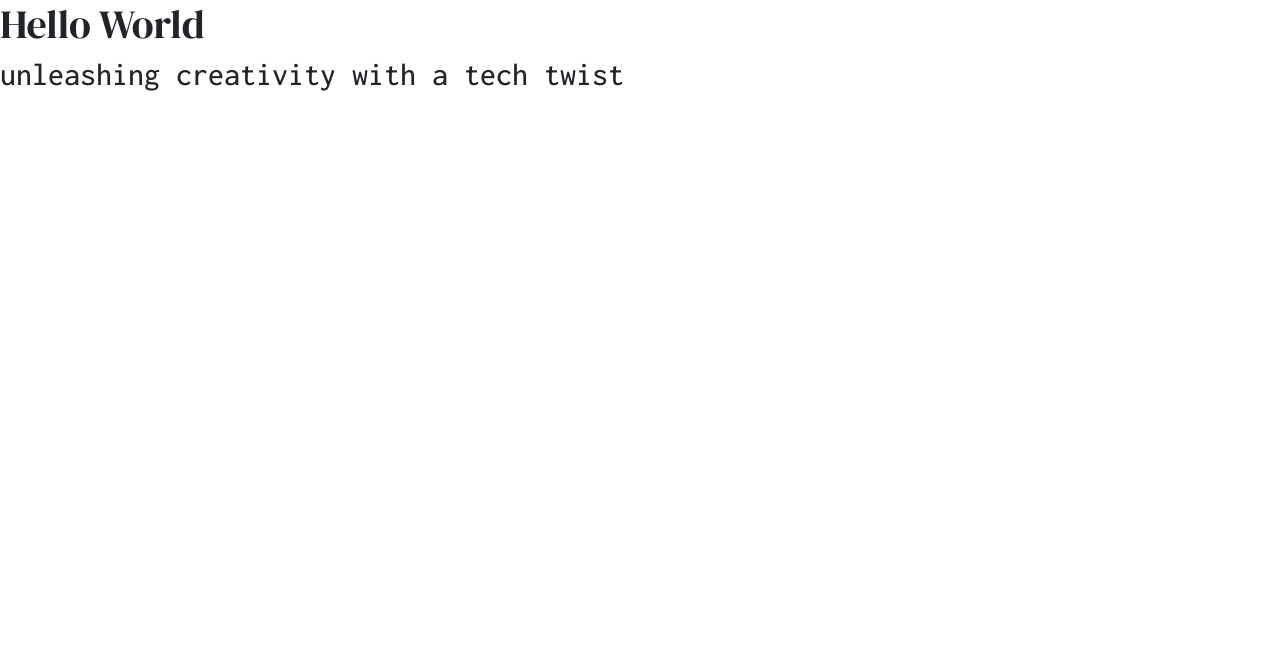
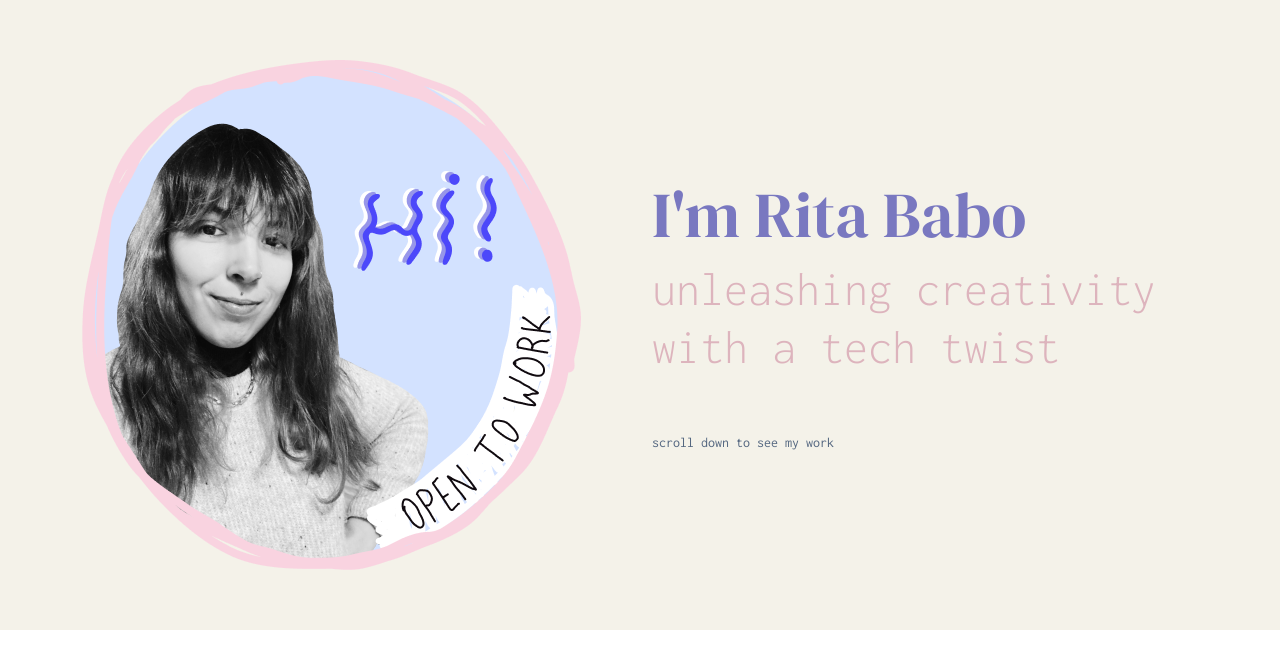
Before and after one commit to ritababo/portfolio, a plain HTML site: page index.html in a window 1280 px wide. Drawn offline with nearby package versions, Linux system fonts and the light colour scheme.

Commit message:
Created hero section

```diff
--- a/index.html
+++ b/index.html
@@ -23,8 +23,56 @@
     ></script>
   </head>
   <body>
-    <h1>Hello World</h1>
-    <h2>unleashing creativity with a tech twist</h2>
+    <!-- <div class="container hero">
+      <div class="row">
+        <div class="col-6">
+          <img
+            class="img-fluid"
+            src="/media/profile.png"
+            alt="Profile picture"
+          />
+        </div>
+        <div class="col-6 pt-lg-5">
+          <div class="d-flex flex-column align-items-start flex-column">
+            <div class="p-2">
+              <h1>I'm Rita Babo</h1>
+            </div>
+            <div class="p-2">
+              <h2>
+                unleashing creativity <br />
+                with a tech twist
+              </h2>
+            </div>
+            <div class="mt-auto p-2">
+              <p>scroll down to see my work</p>
+            </div>
+          </div>
+        </div>
+      </div>
+    </div> -->
+    <div class="hero">
+      <div class="container">
+        <div class="row align-items-center">
+          <div class="col-md">
+            <img
+              class="img-fluid"
+              src="/media/profile.png"
+              alt="Profile picture"
+            />
+          </div>
+          <div class="col-md">
+            <div class="d-flex flex-column align-items-start">
+              <h1 class="mt-3 h1-lg">I'm Rita Babo</h1>
+              <h2 class="h2-lg">
+                unleashing creativity<br />with a tech twist
+              </h2>
+              <p class="mt-5 text-md">scroll down to see my work</p>
+            </div>
+          </div>
+        </div>
+      </div>
+    </div>
+
     <script
       src="https://cdn.jsdelivr.net/npm/bootstrap@5.3.2/dist/js/bootstrap.bundle.min.js"
       integrity="sha384-C6RzsynM9kWDrMNeT87bh95OGNyZPhcTNXj1NW7RuBCsyN/o0jlpcV8Qyq46cDfL"
--- a/styles/portfolio.css
+++ b/styles/portfolio.css
@@ -1,10 +1,53 @@
-body {
+:root {
+  --primary-color: #7978c0;
+  --secondary-color: #ddb4bd;
+  --default-text-color: #546780;
+  --headings-font: "DM Serif Display", serif;
+  --default-font: "Inconsolata", monospace;
 }
 
+@media (max-width: 992px) {
+  .h1-lg {
+    font-size: 46px !important;
+  }
+  .h2-lg {
+    font-size: 35px !important;
+  }
+}
+
+/* body {
+} */
+
 h1 {
-  font-family: "DM Serif Display", serif;
+  font-family: var(--headings-font);
 }
 
 h2 {
-  font-family: "Inconsolata", monospace;
+  font-family: var(--default-font);
 }
+
+p {
+  font-family: var(--default-font);
+  font-size: 16px;
+  color: var(--default-text-color);
+}
+
+.hero {
+  background: #f4f2e9;
+  padding: 60px 40px;
+}
+
+.hero h1 {
+  color: var(--primary-color);
+  font-size: 64px;
+}
+
+.hero h2 {
+  color: var(--secondary-color);
+  font-size: 48px;
+  font-weight: 300;
+}
+
+.hero p {
+  font-size: 14px;
+}
```
Also changed, not shown: media/profile.png (added), 2 other files.
